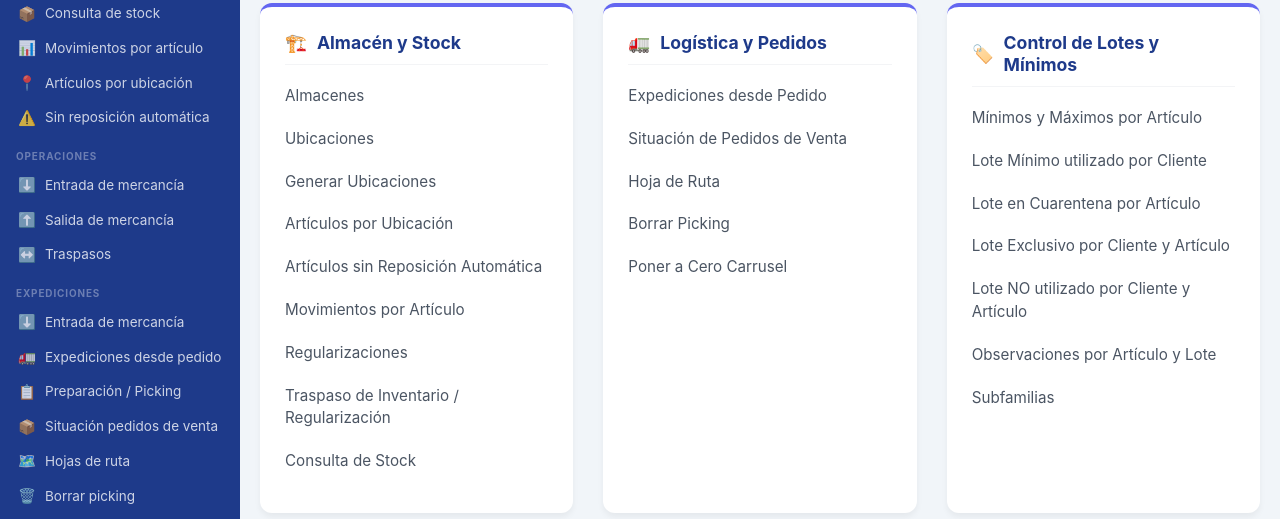
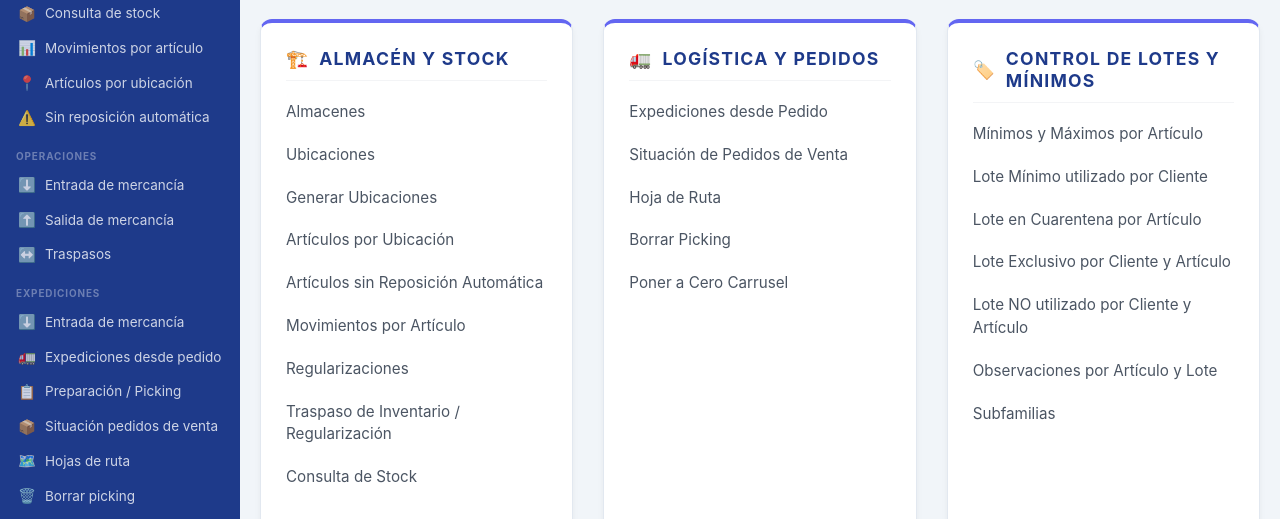
Before and after one commit to JGC998/PROYECTO-SGA-JS-NODE.JS, a plain HTML site: page frontend/pages/opciones/index.html in a window 1280 px wide. Shown: the part 197-716 px from the top of the page. Drawn offline with Linux system fonts and the light colour scheme.

Commit message:
feat: consolidar todo frontend y módulos legacy — FASE 10 a 14 y design system

```diff
--- a/frontend/pages/opciones/index.html
+++ b/frontend/pages/opciones/index.html
@@ -10,6 +10,8 @@
     <link rel="stylesheet" href="../../css/sidebar.css">
     <link rel="stylesheet" href="../../css/header.css">
     <link rel="stylesheet" href="../../css/buttons.css">
+    <link rel="stylesheet" href="../../css/animations.css">
+    <link rel="stylesheet" href="../../css/components.css">
     <link rel="stylesheet" href="../../css/forms.css">
     <link rel="stylesheet" href="../../css/tables.css">
     <link rel="stylesheet" href="../../css/cards.css">
```
Also changed, not shown: frontend/index.html (+2 -0 lines).
